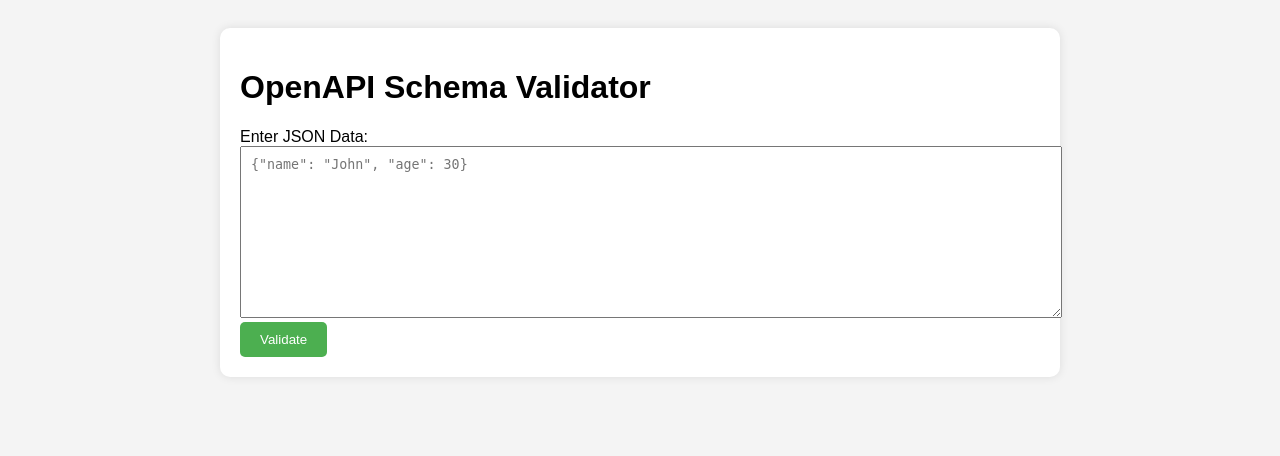
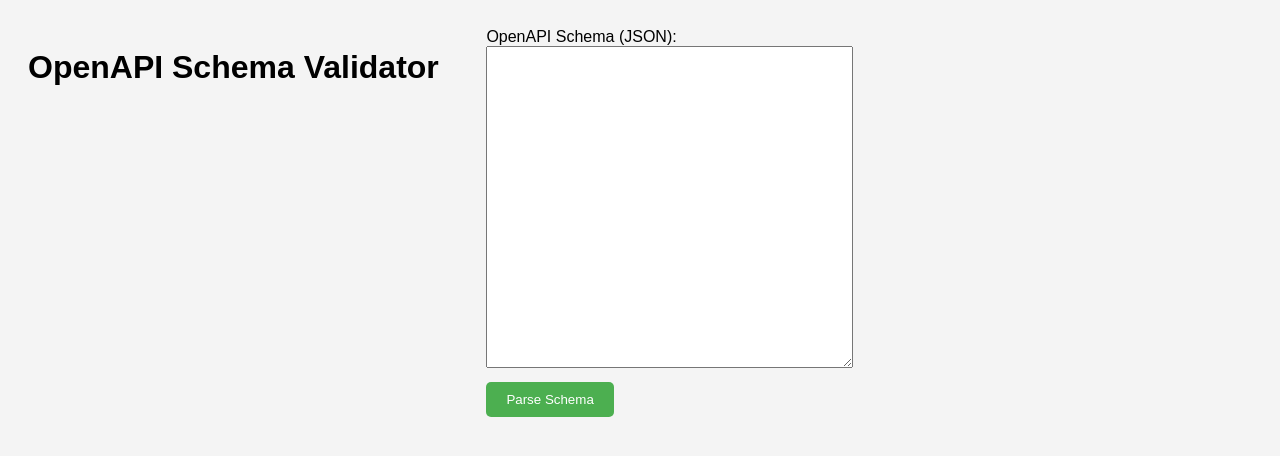
Before and after one commit to pranav-hatio-adventures/openapi-schema-validator, a Flask app: page / in a window 1280 px wide. Shown: the top 456 px of the page. Run offline with Flask 3, Linux system fonts and the light colour scheme.

Commit message:
some changes

```diff
--- a/main.py
+++ b/main.py
@@ -32,36 +32,124 @@ def add_additional_properties_false(schema):
     return schema
 
 
+def extract_schema_for_method(schema, path, method):
+    """Extract request and response schemas for a specific path and method."""
+    path_item = schema.get("paths", {}).get(path, {})
+    method_item = path_item.get(method.lower(), {})
+
+    # Extract request body schema
+    request_body = (
+        method_item.get("requestBody", {})
+        .get("content", {})
+        .get("application/json", {})
+        .get("schema", None)
+    )
+
+    # Extract response schema (assuming we want 200 OK responses)
+    response_body = (
+        method_item.get("responses", {})
+        .get("200", {})
+        .get("content", {})
+        .get("application/json", {})
+        .get("schema", None)
+    )
+
+    # Dereference the schemas
+    if request_body:
+        request_body = dereference_schema(schema, request_body)
+
+    if response_body:
+        response_body = dereference_schema(schema, response_body)
+
+    return {"request_schema": request_body, "response_schema": response_body}
+
+
+def dereference_schema(root_schema, schema):
+    """Recursively dereference $ref in the schema, handling oneOf, allOf, anyOf, and not."""
+    if isinstance(schema, dict) and "$ref" in schema:
+        # Dereference the $ref
+        ref_path = schema["$ref"]
+        ref_parts = ref_path.split("/")
+        ref_section = ref_parts[1]  # "components"
+        ref_type = ref_parts[2]      # "schemas"
+        ref_name = ref_parts[3]      # "SomeSchema"
+
+        # Get the actual referenced schema
+        referenced_schema = root_schema.get(ref_section, {}).get(ref_type, {}).get(ref_name, {})
+
+        # Recursively dereference the referenced schema
+        return dereference_schema(root_schema, referenced_schema)
+
+    # Handle combinators (oneOf, allOf, anyOf, not)
+    if isinstance(schema, dict):
+        if "oneOf" in schema:
+            # Replace oneOf with the first schema in the list, and dereference it
+            first_schema = schema["oneOf"][0]
+            return dereference_schema(root_schema, first_schema)
+
+        if "allOf" in schema:
+            # Recursively dereference each schema in allOf and merge them
+            first_schema = schema["allOf"][0]
+            return dereference_schema(root_schema, first_schema)
+
+        if "anyOf" in schema:
+            # Recursively dereference each schema in anyOf
+            schema["anyOf"] = [dereference_schema(root_schema, sub_schema) for sub_schema in schema["anyOf"]]
+
+        if "not" in schema:
+            # Recursively dereference the schema in not
+            schema["not"] = dereference_schema(root_schema, schema["not"])
+
+        # Recursively process other fields (for nested schemas)
+        return {key: dereference_schema(root_schema, value) for key, value in schema.items()}
+
+    elif isinstance(schema, list):
+        return [dereference_schema(root_schema, item) for item in schema]
+
+    return schema
+
+
 @app.route("/", methods=["GET", "POST"])
 def index():
-    errors = []
-    result = None
+    openapi_schema = None
+    api_info = []
+    selected_schema = None
+    selected_path = None
+    selected_method = None
 
     if request.method == "POST":
-        # Get the JSON data from the form
-        json_data = request.form["json_data"]
+        # Get the OpenAPI schema from the user input
+        schema_data = request.form.get("openapi_schema", "")
+        selected_path = request.form.get("selected_path")
+        selected_method = request.form.get("selected_method")
 
         try:
-            # Convert the input string to a Python dictionary
-            instance = json.loads(json_data)
+            # Parse the input schema as JSON
+            openapi_schema = json.loads(schema_data)
+            paths = openapi_schema.get("paths", {})
 
-            # Validate the JSON instance against the schema
-            errors = v.validate_openapi_schema(
-                schema=add_additional_properties_false(
-                    schema=register_response_schema
-                ),
-                instance=instance,
-            )
-
-            if len(errors) == 0:
-                result = "JSON is valid!"
-
-        except json.JSONDecodeError:
-            errors = [
-                "Invalid JSON format. Please ensure the input is a valid JSON string."
+            # Extract available paths and methods for selection
+            api_info = [
+                {"path": path, "methods": list(methods.keys())}
+                for path, methods in paths.items()
             ]
 
-    return render_template("index.html", errors=errors, result=result)
+            # If the user has selected a path and method, extract the relevant schema
+            if selected_path and selected_method:
+                selected_schema = extract_schema_for_method(
+                    openapi_schema, selected_path, selected_method
+                )
+        except json.JSONDecodeError:
+            # Handle JSON parse error
+            openapi_schema = None
+
+    return render_template(
+        "index.html",
+        api_info=api_info,
+        selected_schema=selected_schema,
+        selected_path=selected_path,
+        selected_method=selected_method,
+    )
 
 
 if __name__ == "__main__":
--- a/static/styles.css
+++ b/static/styles.css
@@ -5,18 +5,19 @@ body {
 }
 
 .container {
-    background-color: white;
-    padding: 20px;
-    border-radius: 10px;
-    box-shadow: 0 0 10px rgba(0, 0, 0, 0.1);
-    max-width: 800px;
-    margin: 0 auto;
+    display: flex;
+    justify-content: space-between;
+}
+
+.left-column, .right-column {
+    width: 45%;
 }
 
 textarea {
     width: 100%;
     padding: 10px;
     font-family: monospace;
+    margin-bottom: 10px;
 }
 
 button {
@@ -32,16 +33,18 @@ button:hover {
     background-color: #45a049;
 }
 
-.error {
-    background-color: #f2dede;
+select {
+    width: 100%;
+    padding: 10px;
+    margin-bottom: 10px;
+}
+
+pre {
+    background-color: #eee;
     padding: 10px;
     border-radius: 5px;
-    color: #a94442;
+    white-space: pre-wrap;
+    word-wrap: break-word;
+    max-height: 400px;
+    overflow: auto;
 }
-
-.success {
-    background-color: #dff0d8;
-    padding: 10px;
-    border-radius: 5px;
-    color: #3c763d;
-}
--- a/templates/index.html
+++ b/templates/index.html
@@ -1,22 +1,57 @@
 <!DOCTYPE html>
 <html lang="en">
   <head>
-    <meta charset="UTF-8">
-    <meta name="viewport" content="width=device-width, initial-scale=1.0">
+    <meta charset="UTF-8" />
+    <meta name="viewport" content="width=device-width, initial-scale=1.0" />
     <title>Open Api Schema Validator</title>
-    <link rel="stylesheet" href="{{ url_for('static', filename='styles.css') }}">
+    <link
+      rel="stylesheet"
+      href="{{ url_for('static', filename='styles.css') }}"
+    />
   </head>
+
   <body>
     <div class="container">
       <h1>OpenAPI Schema Validator</h1>
 
       <form method="POST" action="/">
-            <div>
-                <label for="json_data">Enter JSON Data:</label>
-                <textarea id="json_data" name="json_data" rows="10" cols="50" placeholder='{"name": "John", "age": 30}'>{{ request.form.get('json_data', '') }}</textarea>
+        <div class="left-column">
+            <label for="openapi_schema">OpenAPI Schema (JSON):</label>
+            <textarea id="openapi_schema" name="openapi_schema" rows="20" cols="50">{{ request.form.get('openapi_schema', '') }}</textarea>
+            <button type="submit">Parse Schema</button>
         </div>
-            <div>
-                <button type="submit">Validate</button>
+
+        <div class="right-column">
+            {% if api_info %}
+                <h2>Select API Path and Method</h2>
+                <label for="selected_path">API Path:</label>
+                <select id="selected_path" name="selected_path" onchange="this.form.submit()">
+                    <option value="">-- Select Path --</option>
+                    {% for api in api_info %}
+                        <option value="{{ api.path }}" {% if api.path == selected_path %}selected{% endif %}>{{ api.path }}</option>
+                    {% endfor %}
+                </select>
+
+                <label for="selected_method">Method:</label>
+                <select id="selected_method" name="selected_method" onchange="this.form.submit()">
+                    <option value="">-- Select Method --</option>
+                    {% if selected_path %}
+                        {% for method in api_info|selectattr('path', 'equalto', selected_path) %}
+                            {% for method_item in method.methods %}
+                                <option value="{{ method_item }}" {% if method_item == selected_method %}selected{% endif %}>{{ method_item }}</option>
+                            {% endfor %}
+                        {% endfor %}
+                    {% endif %}
+                </select>
+            {% endif %}
+
+            {% if selected_schema %}
+                <h2>Request Schema</h2>
+                <pre>{{ selected_schema.request_schema | tojson(indent=2) }}</pre>
+
+                <h2>Response Schema</h2>
+                <pre>{{ selected_schema.response_schema | tojson(indent=2) }}</pre>
+            {% endif %}
         </div>
     </form>
 
@@ -25,7 +60,8 @@
         <h3>Validation Errors:</h3>
         <ul>
           {% for error in errors %}
-                        <li>{{ error }}</li> <br/>
+          <li>{{ error }}</li>
+          <br />
           {% endfor %}
         </ul>
       </div>
```
Lines whose indentation alone changed are shown as unchanged.
